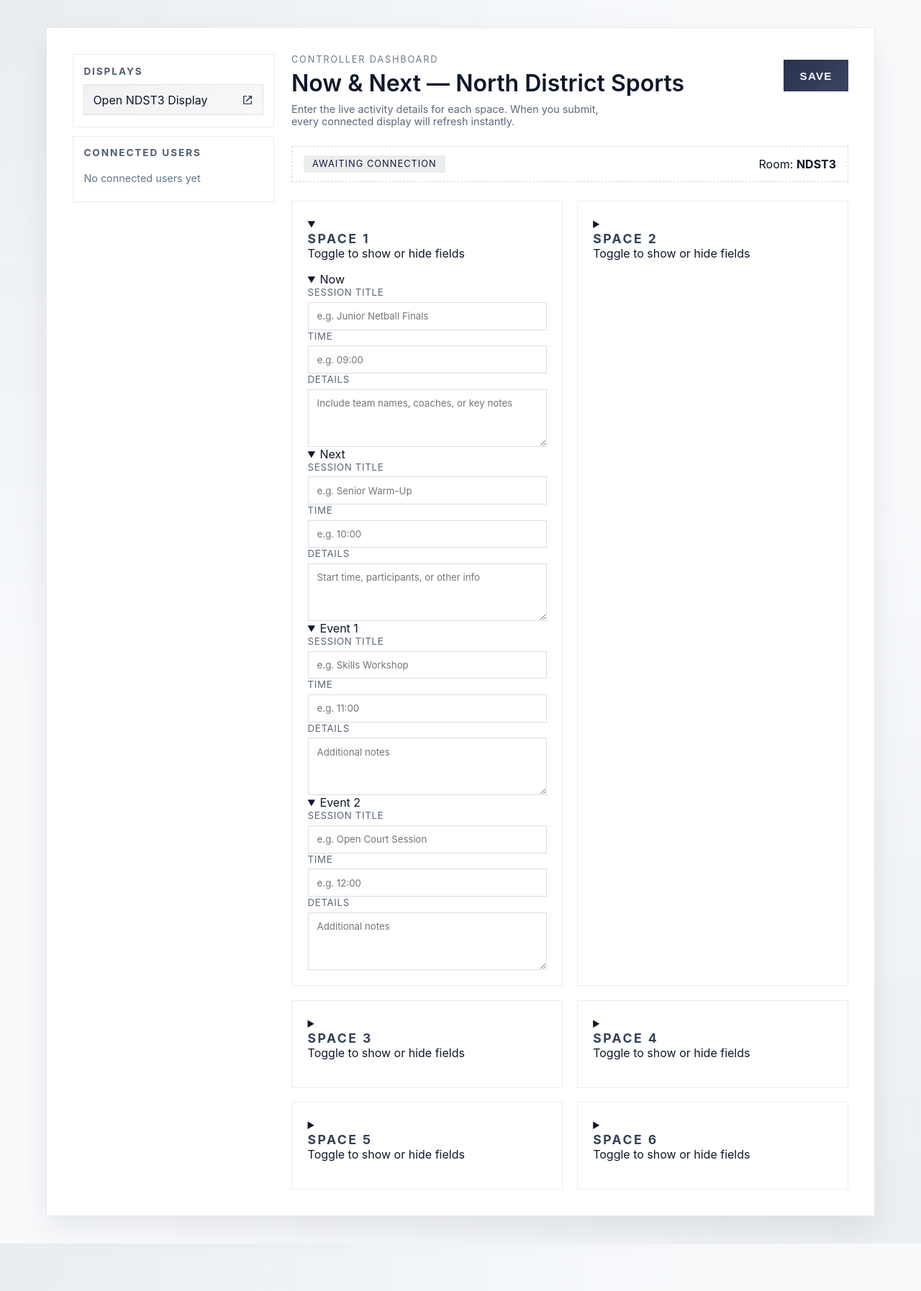
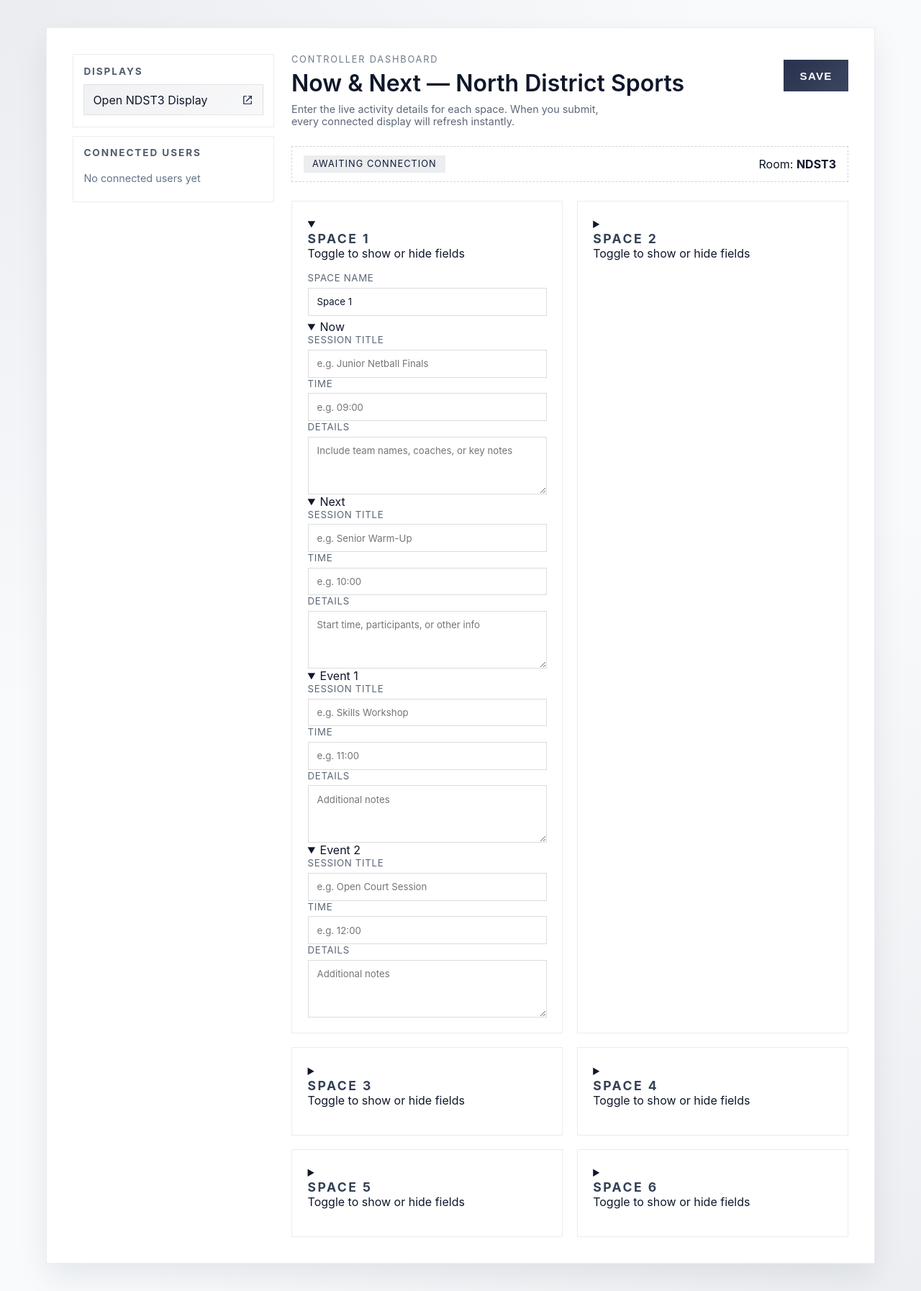
Before and after one commit to krussll/nownextlive, a Jekyll site: the page r/NDST3/controller/index.html, which Jekyll copies as it is, in a window 1280 px wide. Shown: the whole page at 72% size. Built offline with Jekyll 4.4.1, drawn with Linux system fonts in a browser that asks for light colours.

Commit message:
Make controller space names editable

```diff
--- a/assets/NDST3/controller/styles.css
+++ b/assets/NDST3/controller/styles.css
@@ -259,6 +259,10 @@ form {
     color: var(--text-secondary);
 }
 
+.space-name {
+    margin-bottom: 0.35rem;
+}
+
 fieldset {
     margin: 0;
     padding: 0.85rem;
--- a/r/NDST3/controller/index.html
+++ b/r/NDST3/controller/index.html
@@ -51,11 +51,14 @@
             <details class="space-card" open>
                 <summary>
                     <div class="space-summary">
-                        <h2>Space 1</h2>
+                        <h2 data-space-heading="space1">Space 1</h2>
                         <span class="summary-hint">Toggle to show or hide fields</span>
                     </div>
                 </summary>
                 <div class="space-fields">
+                    <label class="space-name" for="space1-title">Space Name
+                        <input type="text" id="space1-title" name="space1-title" placeholder="Space 1" value="Space 1">
+                    </label>
                     <details class="event-block" open>
                         <summary>Now</summary>
                         <div class="event-fields">
@@ -118,11 +121,14 @@
             <details class="space-card">
                 <summary>
                     <div class="space-summary">
-                        <h2>Space 2</h2>
+                        <h2 data-space-heading="space2">Space 2</h2>
                         <span class="summary-hint">Toggle to show or hide fields</span>
                     </div>
                 </summary>
                 <div class="space-fields">
+                    <label class="space-name" for="space2-title">Space Name
+                        <input type="text" id="space2-title" name="space2-title" placeholder="Space 2" value="Space 2">
+                    </label>
                     <details class="event-block" open>
                         <summary>Now</summary>
                         <div class="event-fields">
@@ -185,11 +191,14 @@
             <details class="space-card">
                 <summary>
                     <div class="space-summary">
-                        <h2>Space 3</h2>
+                        <h2 data-space-heading="space3">Space 3</h2>
                         <span class="summary-hint">Toggle to show or hide fields</span>
                     </div>
                 </summary>
                 <div class="space-fields">
+                    <label class="space-name" for="space3-title">Space Name
+                        <input type="text" id="space3-title" name="space3-title" placeholder="Space 3" value="Space 3">
+                    </label>
                     <details class="event-block" open>
                         <summary>Now</summary>
                         <div class="event-fields">
@@ -252,11 +261,14 @@
             <details class="space-card">
                 <summary>
                     <div class="space-summary">
-                        <h2>Space 4</h2>
+                        <h2 data-space-heading="space4">Space 4</h2>
                         <span class="summary-hint">Toggle to show or hide fields</span>
                     </div>
                 </summary>
                 <div class="space-fields">
+                    <label class="space-name" for="space4-title">Space Name
+                        <input type="text" id="space4-title" name="space4-title" placeholder="Space 4" value="Space 4">
+                    </label>
                     <details class="event-block" open>
                         <summary>Now</summary>
                         <div class="event-fields">
@@ -319,11 +331,14 @@
             <details class="space-card">
                 <summary>
                     <div class="space-summary">
-                        <h2>Space 5</h2>
+                        <h2 data-space-heading="space5">Space 5</h2>
                         <span class="summary-hint">Toggle to show or hide fields</span>
                     </div>
                 </summary>
                 <div class="space-fields">
+                    <label class="space-name" for="space5-title">Space Name
+                        <input type="text" id="space5-title" name="space5-title" placeholder="Space 5" value="Space 5">
+                    </label>
                     <details class="event-block" open>
                         <summary>Now</summary>
                         <div class="event-fields">
@@ -386,11 +401,14 @@
             <details class="space-card">
                 <summary>
                     <div class="space-summary">
-                        <h2>Space 6</h2>
+                        <h2 data-space-heading="space6">Space 6</h2>
                         <span class="summary-hint">Toggle to show or hide fields</span>
                     </div>
                 </summary>
                 <div class="space-fields">
+                    <label class="space-name" for="space6-title">Space Name
+                        <input type="text" id="space6-title" name="space6-title" placeholder="Space 6" value="Space 6">
+                    </label>
                     <details class="event-block" open>
                         <summary>Now</summary>
                         <div class="event-fields">
@@ -481,6 +499,54 @@
         spaceAcc[spaceId] = events;
         return spaceAcc;
     }, {});
+
+    const spaceTitleInputs = spaceIds.reduce((acc, spaceId) => {
+        acc[spaceId] = document.getElementById(`${spaceId}-title`);
+        return acc;
+    }, {});
+
+    const spaceTitleDisplays = spaceIds.reduce((acc, spaceId) => {
+        acc[spaceId] = document.querySelector(`[data-space-heading="${spaceId}"]`);
+        return acc;
+    }, {});
+
+    const defaultSpaceTitle = (index) => `Space ${index + 1}`;
+
+    const updateSpaceTitleDisplay = (spaceKey, index, value) => {
+        const display = spaceTitleDisplays[spaceKey];
+        const normalizedValue = value ?? spaceTitleInputs[spaceKey]?.value ?? "";
+        const title = (normalizedValue ?? "").toString().trim() || defaultSpaceTitle(index);
+
+        if (display) {
+            display.textContent = title;
+        }
+
+        return title;
+    };
+
+    const setSpaceTitle = (spaceKey, index, value) => {
+        const input = spaceTitleInputs[spaceKey];
+        if (input && value !== undefined) {
+            input.value = value ?? "";
+        }
+
+        return updateSpaceTitleDisplay(spaceKey, index, value);
+    };
+
+    const getSpaceTitle = (spaceKey, index) => updateSpaceTitleDisplay(spaceKey, index);
+
+    spaceIds.forEach((spaceKey, index) => {
+        const input = spaceTitleInputs[spaceKey];
+        if (input) {
+            input.addEventListener("input", () => {
+                updateSpaceTitleDisplay(spaceKey, index, input.value);
+            });
+
+            updateSpaceTitleDisplay(spaceKey, index, input.value);
+        } else {
+            updateSpaceTitleDisplay(spaceKey, index);
+        }
+    });
 
     import { io } from "https://cdn.socket.io/4.8.1/socket.io.esm.min.js";
 
```
Also changed, not shown: other parts of r/NDST3/controller/index.html (+2 -1 lines).
